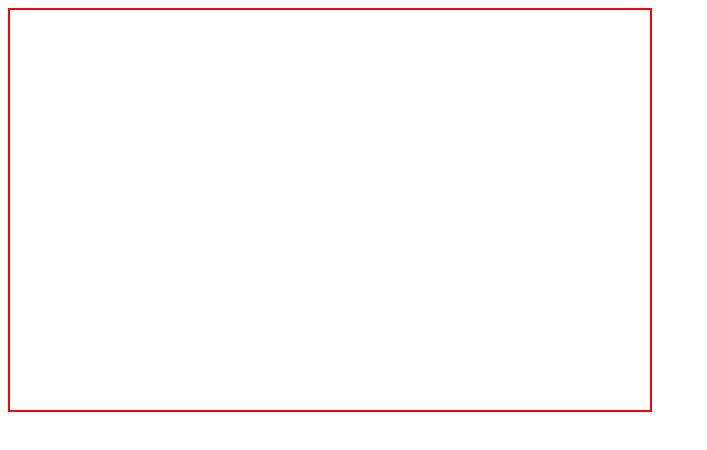
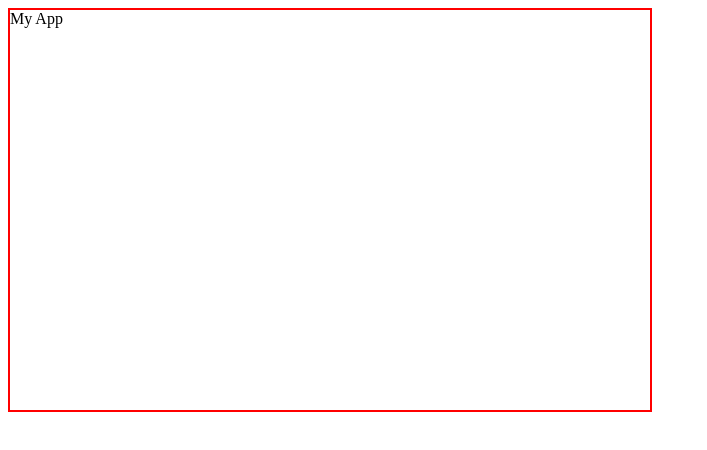
Before and after one commit to TizianoForte/React-Exercise, a React (Create React App) app: page / in a window 1280 px wide. Shown: the top 450 px of the page, without its empty margins (0-707 px from the left). Built offline with nearby package versions, Linux system fonts and the light colour scheme.

Commit message:
component-02

```diff
--- a/src/App.js
+++ b/src/App.js
@@ -10,7 +10,7 @@
   render() {
     return (
       <div>
-        <Container/>
+        <Container title= "My App"/>
 
       </div>
     );
--- a/src/Container.js
+++ b/src/Container.js
@@ -1,13 +1,12 @@
 import React from "react";
 
-export class Container extends React.Component{
-    render(){
-        return(
-            <div className="container">
-                {this.props.children}
-            </div>
-
-
-        )
-    }
+export class Container extends React.Component {
+  render() {
+    return (
+      <div className="container">
+        <div className="container-title">{this.props.title}</div>
+        {this.props.children}
+      </div>
+    );
+  }
 }
```
